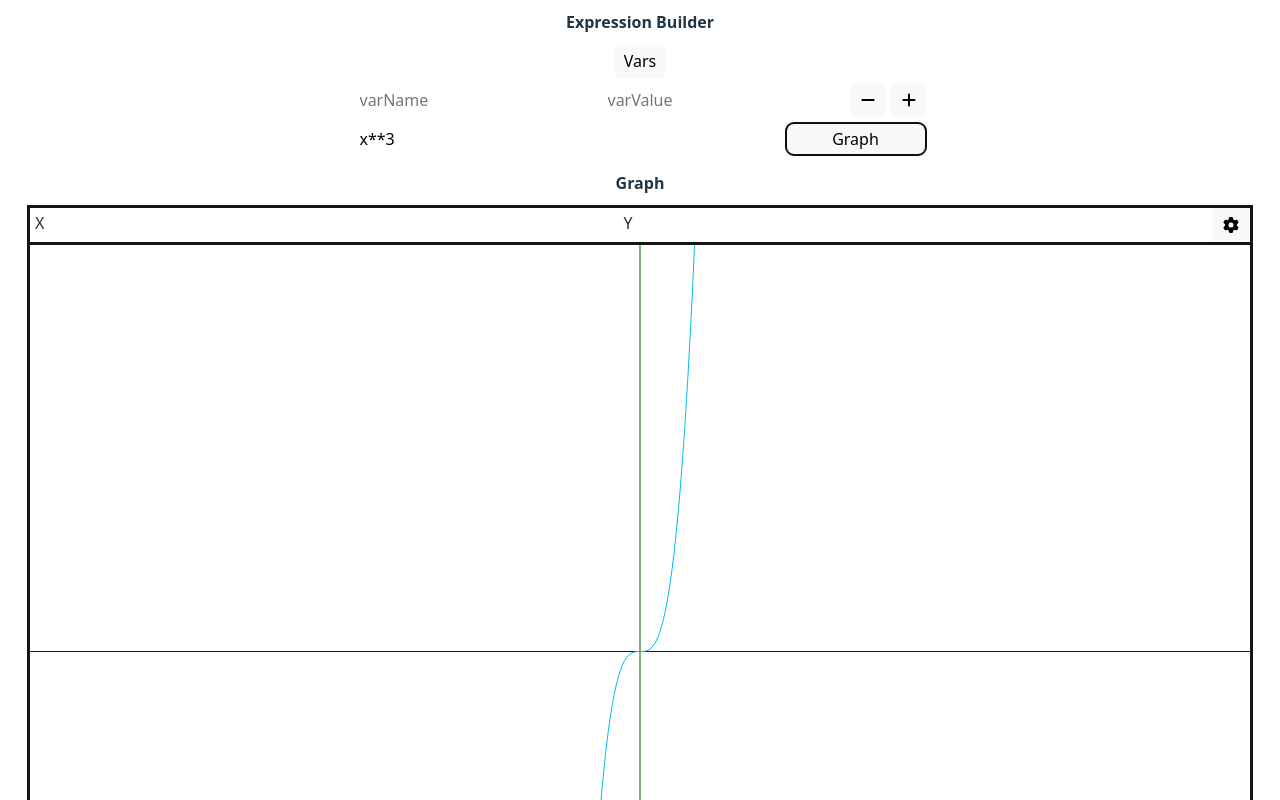
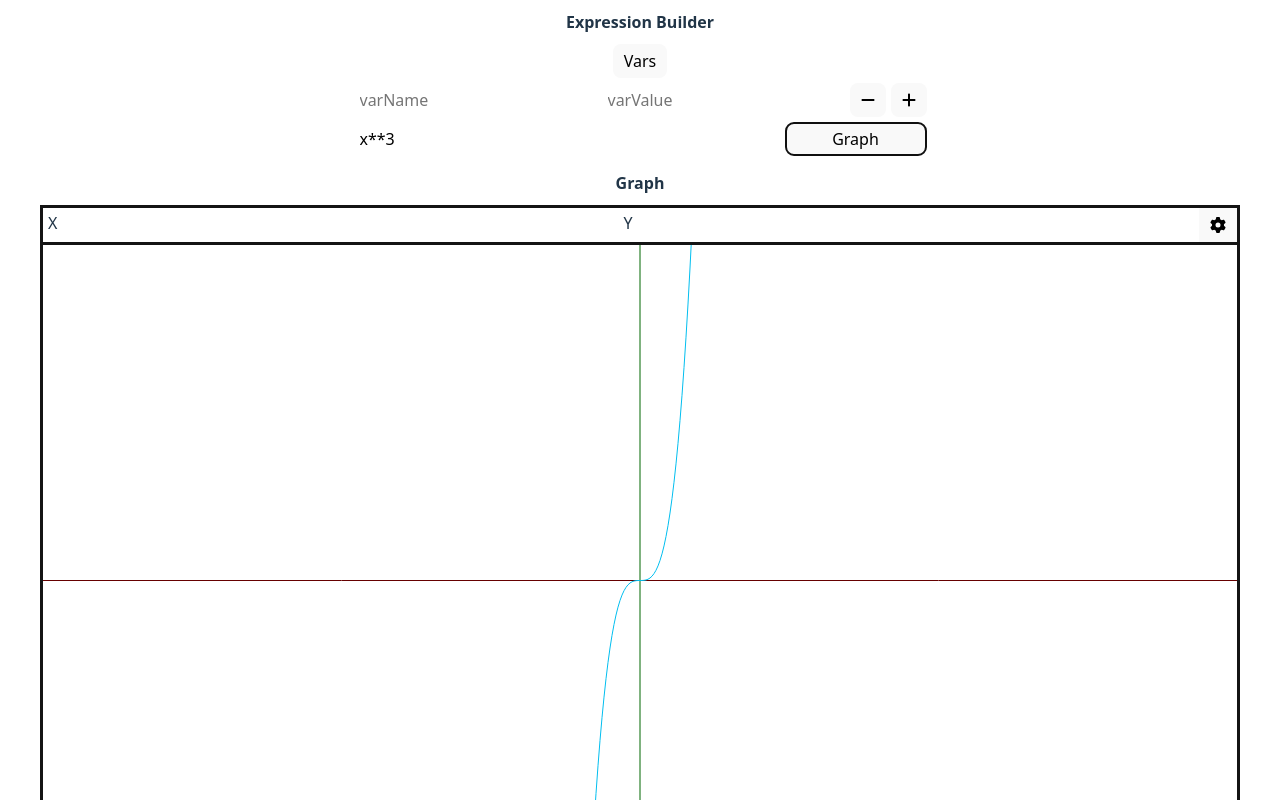
Before and after one commit to DevMichaelV/eVis2D, a website built with Vite: page index.html in a window 1280 px wide. Both pictures are taken after a click on the button "Graph". Shown: the top 800 px of the page. Built offline with nearby package versions, Linux system fonts and the light colour scheme.

Commit message:
Updated project code structure
- Added a scripts folder to src folder
- Moved all scripts except index to scripts folder
- Moved most of the current graph/canvas functions to graph.ts
- Made the canvas resize to match App width, minus border sizing

```diff
--- a/index.html
+++ b/index.html
@@ -68,12 +68,10 @@
         <h4>Output Values</h4>
         <table id="outputValues"></table>
       </section>
-
       <!-- End App -->
     </div>
-
     <!-- Page Footer -->
-    <footer id="footer"></footer>
-    <script type="module" src="src/script.ts"></script>
+    <footer id="pageFooter"></footer>
+    <script type="module" src="src/index.ts"></script>
   </body>
 </html>
--- a/package.json
+++ b/package.json
@@ -5,7 +5,7 @@
   "type": "module",
   "scripts": {
     "dev": "vite",
-    "prebuild": "node generateTimestamp.js",
+    "prebuild": "node ./src/scripts/generateTimestamp.js",
     "build": "tsc && vite build",
     "preview": "vite preview"
   },
--- /dev/null
+++ b/src/index.ts
@@ -0,0 +1,41 @@
+import { addVarline } from './scripts/varline.ts';
+import { fontIcons } from './scripts/icons.ts';
+import { drawAxes, resizeCanvas, graphEquation } from './scripts/graph.ts';
+
+//const { baseURL } = import.meta.env;
+//const expressionBuilder = document.getElementById('expressionBuilder') as HTMLDivElement;
+const customVars = document.getElementById("customVars") as HTMLDivElement;
+const graphBtn = document.getElementById('graphBtn') as HTMLButtonElement;
+const graphSettingsBtn = document.getElementById('graphSettingsBtn') as HTMLButtonElement;
+const pageFooter = document.getElementById('pageFooter') as HTMLElement;
+
+// Function to retrieve and embed the build timestamp
+async function fetchTimestamp() {
+    const buildTime = (await import('./scripts/timestamp.ts')).BUILD_TIMESTAMP;
+    if (buildTime) {
+        pageFooter.innerText = "Last built: " + buildTime + " (US/Central)";
+    }
+}
+
+// Add initial Variable line
+customVars.appendChild(addVarline());
+
+// Add an event listener to the "Graph" button
+const expressionInput = document.getElementById('expressionInput') as HTMLInputElement;
+graphBtn.addEventListener('click', () => {
+    const equation: string = expressionInput.value;
+    graphEquation(equation);
+});
+
+
+window.onload = () => {
+    graphSettingsBtn.appendChild(fontIcons.gear.node[0]);
+    fetchTimestamp();
+    resizeCanvas();
+    drawAxes();
+}
+
+window.onresize = () => {
+    resizeCanvas();
+    drawAxes();
+}
--- a/src/script.ts
+++ /dev/null
@@ -1,120 +0,0 @@
-import { addVarline } from './varline';
-import { fontIcons } from './icons';
-
-//const { baseURL } = import.meta.env;
-const defaultColor: string = "#C0C0C0";
-const canvas = document.getElementById('graphCanvas') as HTMLCanvasElement;
-const ctx = canvas.getContext('2d')! as CanvasRenderingContext2D;
-//const expressionBuilder = document.getElementById('expressionBuilder') as HTMLDivElement;
-const customVars = document.getElementById("customVars") as HTMLDivElement;
-const graphBtn = document.getElementById('graphBtn') as HTMLButtonElement;
-const graphSettingsBtn = document.getElementById('graphSettingsBtn') as HTMLButtonElement;
-const pageFooter = document.getElementById('footer') as HTMLElement;
-
-// Function to change canvas size
-function resizeCanvas(): void {
-    const margin: number = 30;
-    const minWidth: number = 340;
-    if (window.innerWidth <= minWidth) {
-        canvas.width = minWidth
-    } else {
-        canvas.width = window.innerWidth - (margin * 2)
-    }
-    canvas.height = canvas.width * 0.6667;
-}
-
-
-// Function to draw the x- and y-axes
-function drawAxes(): void {
-    const xColor: string = (document.getElementById("xColor") as HTMLInputElement)?.value ?? defaultColor;
-    const yColor: string = (document.getElementById("yColor") as HTMLInputElement)?.value ?? defaultColor;
-
-    // X-axis
-    ctx.beginPath();
-    ctx.strokeStyle = xColor;
-    ctx.moveTo(0, canvas.height / 2);
-    ctx.lineTo(canvas.width, canvas.height / 2);
-    ctx.stroke();
-
-    // Y-axis
-    ctx.beginPath();
-    ctx.strokeStyle = yColor;
-    ctx.moveTo(canvas.width / 2, 0);
-    ctx.lineTo(canvas.width / 2, canvas.height);
-    ctx.stroke();
-}
-
-// Function to find all the custom variables
-function getVars() {
-    const varLines: NodeListOf<Element> = document.querySelectorAll(".varLine");
-    const vars: { [key: string]: number } = {};
-
-    varLines.forEach((varLine) => {
-        const textField: HTMLInputElement = varLine.querySelector('input[type="text"]')!;
-        const numField: HTMLInputElement = varLine.querySelector('input[type="number"]')!;
-        const name: string = textField.value;
-        const value: number = Number(numField.value);
-        vars[name] = value;
-    });
-    console.log(vars);
-}
-
-// Function to graph the equation
-function graphEquation(equation: string): void {
-    const lineColor: string = (document.getElementById("lineColor") as HTMLInputElement)?.value?? defaultColor;
-    getVars();
-    ctx.clearRect(0, 0, canvas.width, canvas.height);
-    drawAxes();
-
-    ctx.beginPath();
-    ctx.strokeStyle = lineColor;
-
-    const xStep = 0.1;
-    for (let x = -10; x <= 10; x += xStep) {
-        const y = eval(equation.replace(/x/g, `(${x})`));
-        const canvasX = (x * 20) + (canvas.width / 2);
-        const canvasY = (y * -20) + (canvas.height / 2);
-
-        if (x === -10) {
-            ctx.moveTo(canvasX, canvasY);
-        }
-        else {
-            ctx.lineTo(canvasX, canvasY);
-        }
-    }
-    ctx.stroke();
-}
-
-// Function to retrieve and embed the build timestamp
-async function fetchTimestamp() {
-    const buildTime = (await import('./timestamp.ts')).BUILD_TIMESTAMP;
-    if (buildTime) {
-        console.log(buildTime);
-        pageFooter.innerText = "Last built: " + buildTime;
-    }
-}
-
-
-// Add initial Variable line
-customVars.appendChild(addVarline());
-
-
-// Add an event listener to the "Graph" button
-const expressionInput = document.getElementById('expressionInput') as HTMLInputElement;
-graphBtn.addEventListener('click', () => {
-    const equation: string = expressionInput.value;
-    graphEquation(equation);
-});
-
-
-window.onload = () => {
-    graphSettingsBtn.appendChild(fontIcons.gear.node[0]);
-    fetchTimestamp();
-    resizeCanvas();
-    drawAxes();
-}
-
-window.onresize = () => {
-    resizeCanvas();
-    drawAxes();
-}
--- a/generateTimestamp.js
+++ b/src/scripts/generateTimestamp.js
@@ -2,4 +2,4 @@ import fs from 'fs';
 
 const timeStamp = new Intl.DateTimeFormat("en-US", { timeZone: "America/Chicago", year: "numeric", month: "long", day: "numeric", hour: "2-digit", minute: "2-digit", second: "2-digit", hour12: false, }).format(new Date());
 
-fs.writeFileSync('./src/timestamp.ts', `export const BUILD_TIMESTAMP: string = "${timeStamp}";`);
+fs.writeFileSync('./src/scripts/timestamp.ts', `export const BUILD_TIMESTAMP: string = "${timeStamp}";`);
--- /dev/null
+++ b/src/scripts/graph.ts
@@ -0,0 +1,78 @@
+const canvas = document.getElementById('graphCanvas') as HTMLCanvasElement;
+const ctx = canvas.getContext('2d')! as CanvasRenderingContext2D;
+const defaultColor: string = "#C0C0C0";
+
+// Function to graph the equation
+export function graphEquation(equation: string): void {
+    const lineColor: string = (document.getElementById("lineColor") as HTMLInputElement)?.value ?? defaultColor;
+    getVars();
+    ctx.clearRect(0, 0, canvas.width, canvas.height);
+    drawAxes();
+
+    ctx.beginPath();
+    ctx.strokeStyle = lineColor;
+
+    const xStep = 0.1;
+    for (let x = -10; x <= 10; x += xStep) {
+        const y = eval(equation.replace(/x/g, `(${x})`));
+        const canvasX = (x * 20) + (canvas.width / 2);
+        const canvasY = (y * -20) + (canvas.height / 2);
+
+        if (x === -10) {
+            ctx.moveTo(canvasX, canvasY);
+        }
+        else {
+            ctx.lineTo(canvasX, canvasY);
+        }
+    }
+    ctx.stroke();
+}
+
+// Function to draw the x- and y-axes
+export function drawAxes(): void {
+    const xColor: string = (document.getElementById("xColor") as HTMLInputElement)?.value ?? defaultColor;
+    const yColor: string = (document.getElementById("yColor") as HTMLInputElement)?.value ?? defaultColor;
+
+    // X-axis
+    ctx.beginPath();
+    ctx.strokeStyle = xColor;
+    ctx.moveTo(0, canvas.height / 2);
+    ctx.lineTo(canvas.width, canvas.height / 2);
+    ctx.stroke();
+
+    // Y-axis
+    ctx.beginPath();
+    ctx.strokeStyle = yColor;
+    ctx.moveTo(canvas.width / 2, 0);
+    ctx.lineTo(canvas.width / 2, canvas.height);
+    ctx.stroke();
+}
+
+// Function to change canvas size
+export function resizeCanvas(): void {
+    const appWidth = document.getElementById("app")?.getBoundingClientRect().width;
+    const borderWidth: number = 3;
+    if (appWidth) {
+        canvas.width = appWidth - (borderWidth * 2);
+    } else {
+        canvas.width = 500 - (borderWidth * 2);
+    }
+
+    // Set the height to a 16:9 ratio with the width
+    canvas.height = canvas.width * 0.5625;
+}
+
+// Function to find all the custom variables
+function getVars() {
+    const varLines: NodeListOf<Element> = document.querySelectorAll(".varLine");
+    const vars: { [key: string]: number } = {};
+
+    varLines.forEach((varLine) => {
+        const textField: HTMLInputElement = varLine.querySelector('input[type="text"]')!;
+        const numField: HTMLInputElement = varLine.querySelector('input[type="number"]')!;
+        const name: string = textField.value;
+        const value: number = Number(numField.value);
+        vars[name] = value;
+    });
+    console.log(vars);
+}
--- a/src/style.css
+++ b/src/style.css
@@ -26,16 +26,18 @@ a:hover {
   color: #535bf2;
 }
 
+html {
+  padding: 0 5px;
+}
+
 body {
-  margin: 0;
+  margin: 0 auto;
   min-width: 500px;
-  min-height: 100vh;
+  max-width: 1200px;
 }
 
 #app {
-  margin: 0 auto;
   display: flex;
-  max-width: 1200px;
   flex-direction: column;
   place-items: center;
   text-align: center;
--- a/tsconfig.json
+++ b/tsconfig.json
@@ -20,5 +20,5 @@
     "noFallthroughCasesInSwitch": true,
     "noUncheckedSideEffectImports": true
   },
-  "include": ["src", "generateTimestamp.js"]
+  "include": ["src", "src/scripts/generateTimestamp.js"]
 }
```
Also changed, not shown: src/formulaline.ts (deleted, +0 -21 lines), src/scripts/icons.ts (renamed from src/icons.ts), src/scripts/varline.ts (line endings or trailing spaces), 1 other file.
